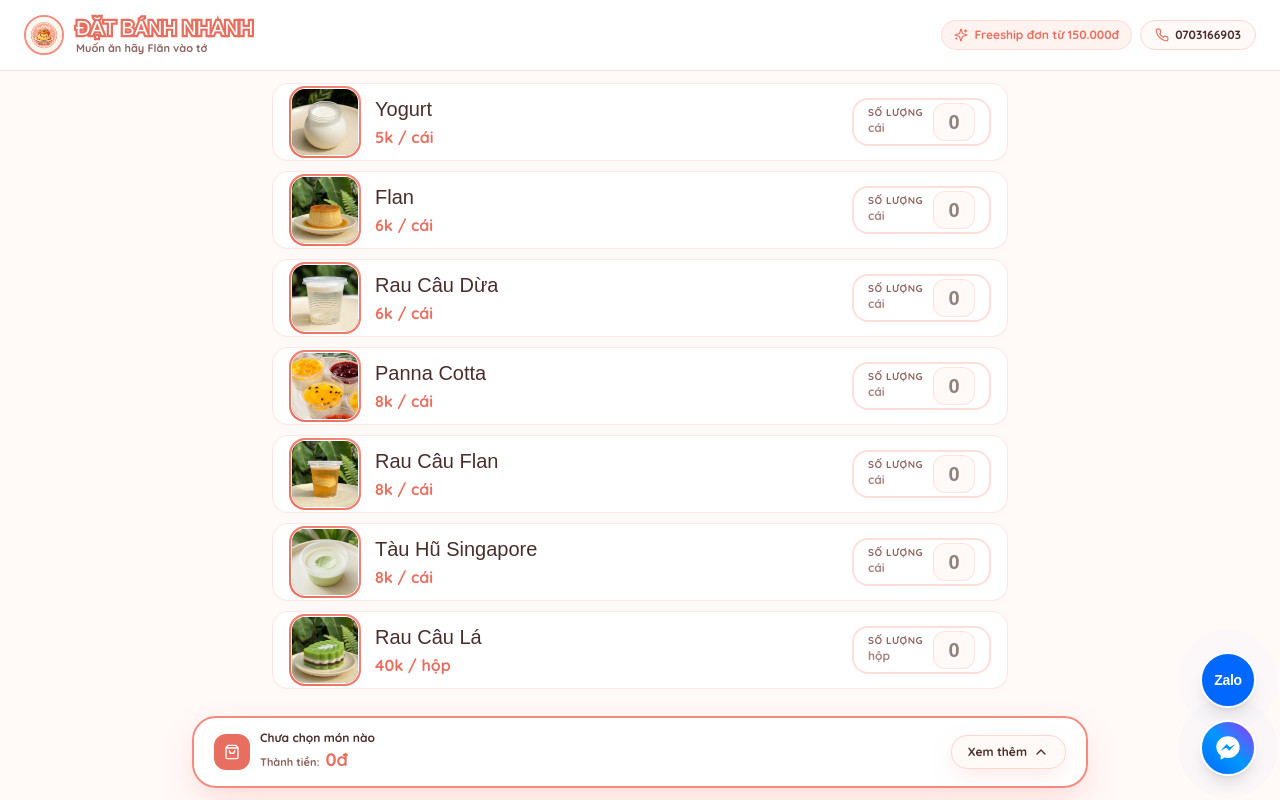
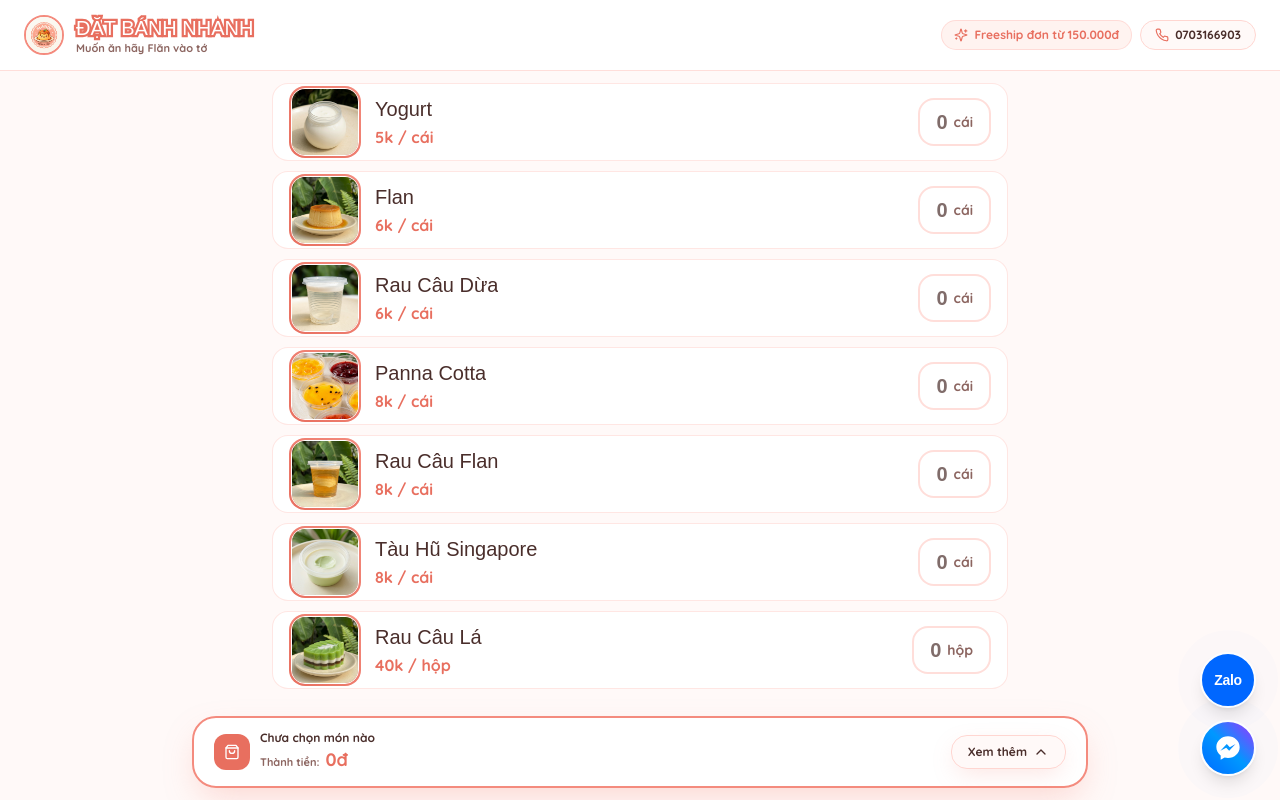
Before and after one commit to kura-hashed/flandi, a Next.js app: page /order in a window 1280 px wide. Built offline with nearby package versions, Linux system fonts and the light colour scheme; a web font is replaced by a local one.

Commit message:
feat(order): clean up quantity button by removing 'Số lượng' label and placing unit after number

```diff
--- a/src/app/order/page.tsx
+++ b/src/app/order/page.tsx
@@ -544,37 +544,29 @@ export default function QuickSingleScreenOrderPage() {
                     </div>
                   </div>
 
-                  {/* Right: Ô nhập số lượng (Nhấn vào hiện bàn phím ảo custom) */}
+                  {/* Right: Ô chọn số (Bỏ chữ số lượng, để chữ cái/hộp ở sau) */}
                   <div
                     onClick={(e) => {
                       e.stopPropagation();
                       openKeypad(product);
                     }}
-                    className={`h-11 sm:h-12 md:h-13 px-3 sm:px-3.5 rounded-xl sm:rounded-2xl border-2 transition-all cursor-pointer select-none flex items-center gap-2.5 shadow-2xs hover:shadow-cute active:scale-95 shrink-0 ${
+                    className={`h-10 sm:h-11 md:h-12 px-3.5 sm:px-4 rounded-xl sm:rounded-2xl border-2 transition-all cursor-pointer select-none flex items-center justify-center gap-1.5 shadow-2xs hover:shadow-cute active:scale-95 shrink-0 ${
                       isSelected
-                        ? "bg-flandi-cream/90 border-flandi-coral text-flandi-coral ring-1 ring-flandi-salmon/40"
-                        : "bg-white/95 border-flandi-pink/80 hover:border-flandi-coral text-flandi-muted"
+                        ? "bg-flandi-coral border-flandi-coral text-white shadow-cute ring-1.5 ring-flandi-salmon/40"
+                        : "bg-white/95 border-flandi-pink/80 hover:border-flandi-coral text-flandi-dark/70 hover:text-flandi-coral"
                     }`}
                     title="Nhấn để nhập số lượng"
                   >
-                    <div className="flex flex-col items-start leading-none">
-                      <span className="text-[9px] sm:text-[10px] font-black uppercase tracking-wider text-flandi-muted">
-                        Số lượng
-                      </span>
-                      <span className="text-[11px] sm:text-xs font-bold text-flandi-muted/80 mt-0.5">
-                        {unitLabel}
-                      </span>
-                    </div>
-
-                    <div
-                      className={`px-2.5 sm:px-3 py-1 rounded-lg sm:rounded-xl font-display text-base sm:text-lg md:text-xl font-black min-w-[36px] sm:min-w-[42px] text-center transition ${
-                        isSelected
-                          ? "bg-flandi-coral text-white shadow-2xs"
-                          : "bg-flandi-bg text-flandi-dark/60 border border-flandi-pink/60"
+                    <span className="font-display text-base sm:text-lg md:text-xl font-black leading-none">
+                      {currentQty}
+                    </span>
+                    <span
+                      className={`text-xs sm:text-sm font-extrabold leading-none ${
+                        isSelected ? "text-white/90" : "text-flandi-muted"
                       }`}
                     >
-                      {currentQty}
-                    </div>
+                      {unitLabel}
+                    </span>
                   </div>
                 </div>
               );
```
